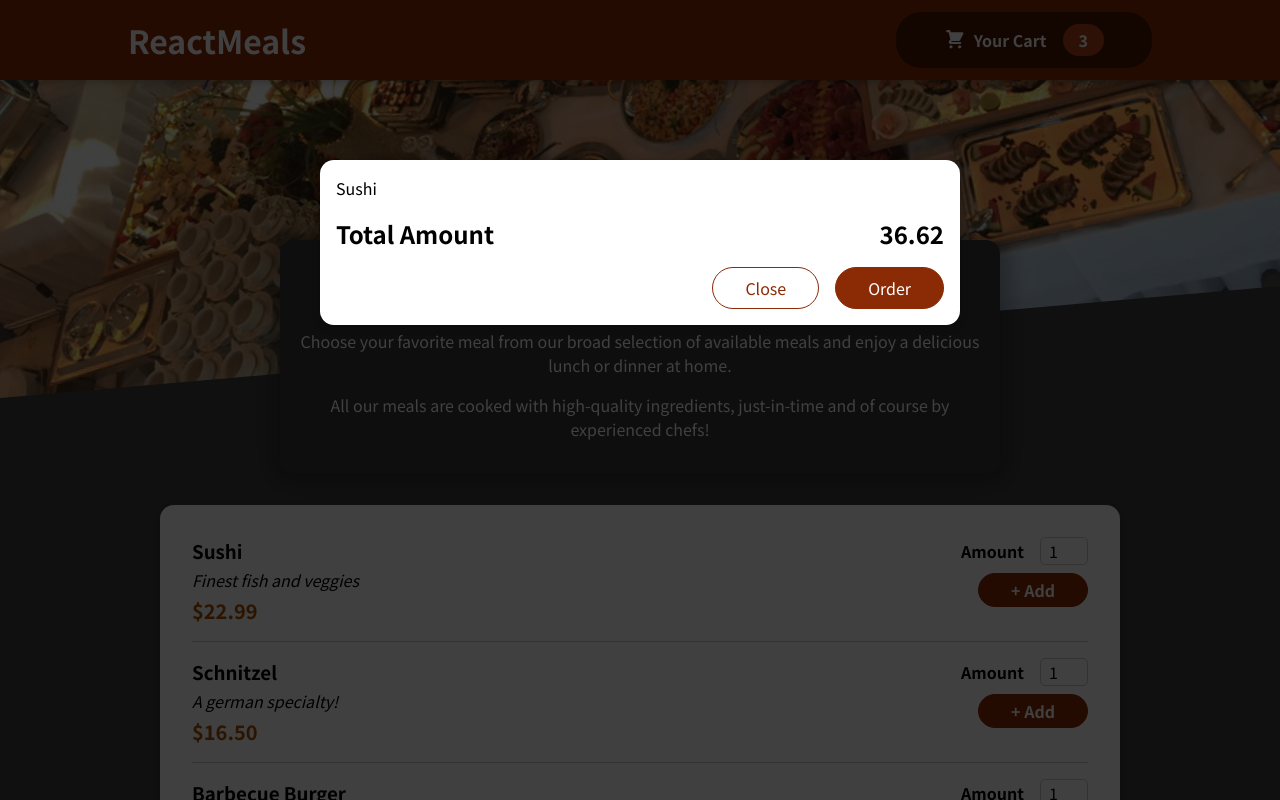
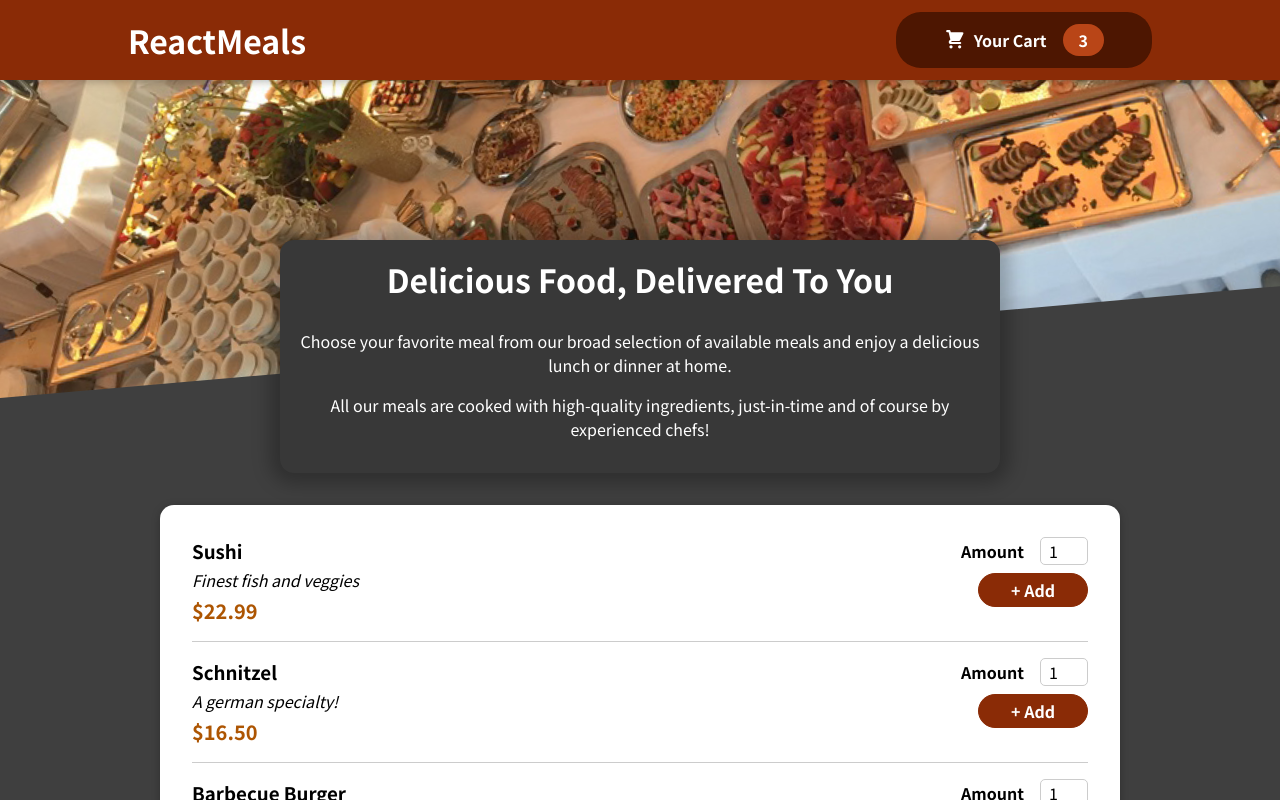
Before and after one commit to alexandruiv/react-food-order-app, a React (Create React App) app: page / in a window 1280 px wide. Shown: the top 800 px of the page. Built offline with nearby package versions, Linux system fonts and the light colour scheme.

Commit message:
managing cart & modal state

```diff
--- a/src/App.js
+++ b/src/App.js
@@ -1,13 +1,23 @@
-import { Fragment } from 'react';
+import { Fragment, useState } from 'react';
 import Cart from './components/Cart/Cart';
 import Header from './components/Layout/Header';
 import Meals from './components/Meals/Meals';
 
 function App() {
+  const [cartIsShown, setCartIsShown] = useState(false);
+
+  const showCartHandler = () => {
+    setCartIsShown(true);
+  };
+
+  const hideCartHandler = () => {
+    setCartIsShown(false);
+  };
+
   return (
     <Fragment>
-      <Cart />
-      <Header />
+      {cartIsShown && <Cart onClose={hideCartHandler} />}
+      <Header onShowCart={showCartHandler} />
       <main>
         <Meals />
       </main>
--- a/src/components/Cart/Cart.js
+++ b/src/components/Cart/Cart.js
@@ -11,14 +11,16 @@
   );
 
   return (
-    <Modal>
+    <Modal onClose={props.onClose}>
       {cartItems}
       <div className={classes.total}>
         <span>Total Amount</span>
         <span>36.62</span>
       </div>
       <div className={classes.actions}>
-        <button className={classes['button--alt']}>Close</button>
+        <button className={classes['button--alt']} onClick={props.onClose}>
+          Close
+        </button>
         <button className={classes.button}>Order</button>
       </div>
     </Modal>
--- a/src/components/Layout/Header.js
+++ b/src/components/Layout/Header.js
@@ -9,7 +9,7 @@
     <Fragment>
       <header className={classes.header}>
         <h1>ReactMeals</h1>
-        <HeaderCartButton />
+        <HeaderCartButton onClick={props.onShowCart} />
       </header>
       <div className={classes['main-image']}>
         <img src={mealsImage} alt="A table full of delicious food!" />
--- a/src/components/Layout/HeaderCartButton.js
+++ b/src/components/Layout/HeaderCartButton.js
@@ -3,7 +3,7 @@
 
 const HeaderCartButton = (props) => {
   return (
-    <button className={classes.button}>
+    <button className={classes.button} onClick={props.onClick}>
       <span className={classes.icon}>
         <CartIcon />
       </span>
--- a/src/components/UI/Modal.js
+++ b/src/components/UI/Modal.js
@@ -4,7 +4,7 @@
 import classes from './Modal.module.css';
 
 const Backdrop = (props) => {
-  return <div className={classes.backdrop} />;
+  return <div className={classes.backdrop} onClick={props.onClose} />;
 };
 
 const ModalOverlay = (props) => {
@@ -20,7 +20,10 @@
 const Modal = (props) => {
   return (
     <Fragment>
-      {ReactDom.createPortal(<Backdrop />, portalElement)}
+      {ReactDom.createPortal(
+        <Backdrop onClose={props.onClose} />,
+        portalElement
+      )}
       {ReactDom.createPortal(
         <ModalOverlay>{props.children}</ModalOverlay>,
         portalElement
```
